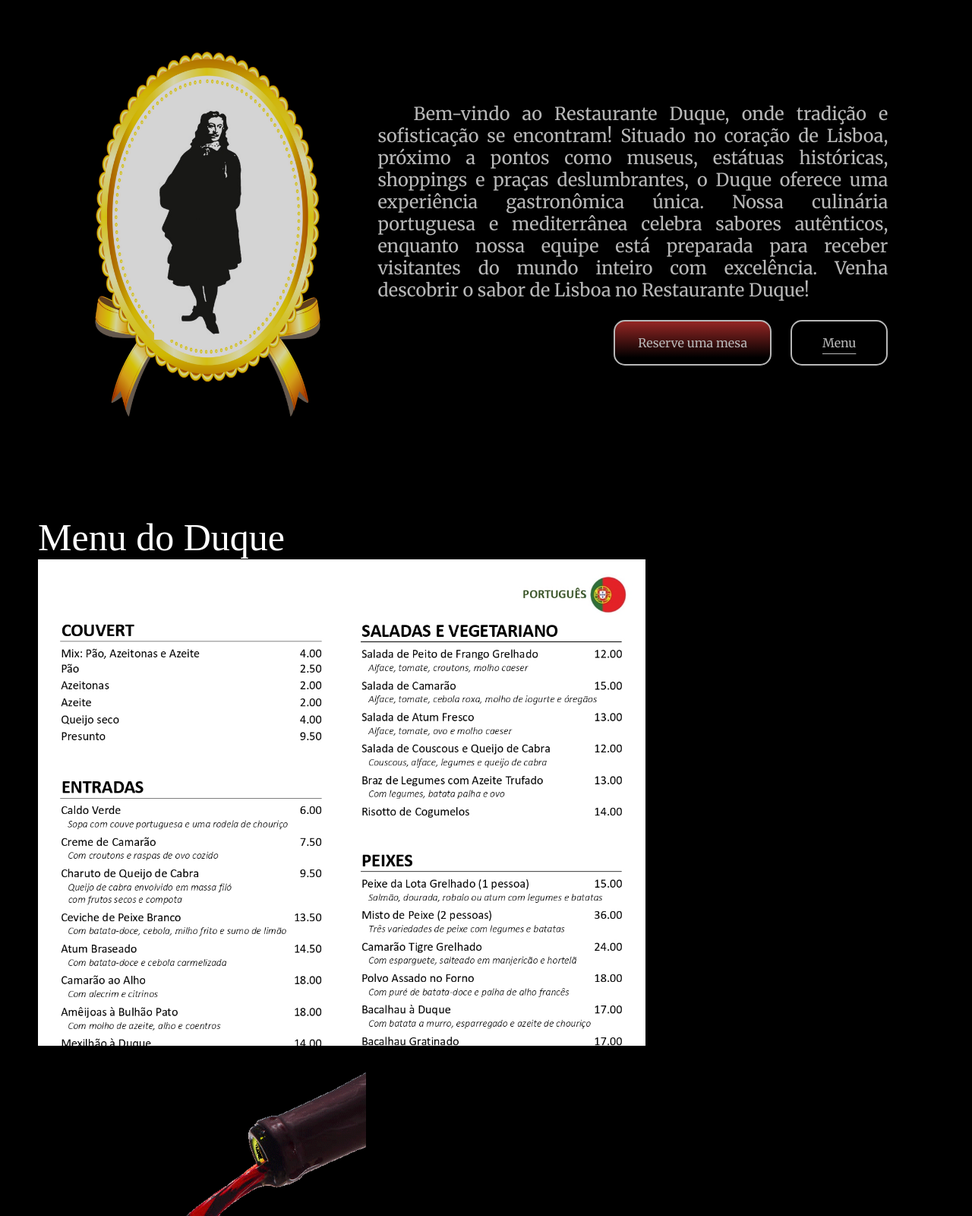
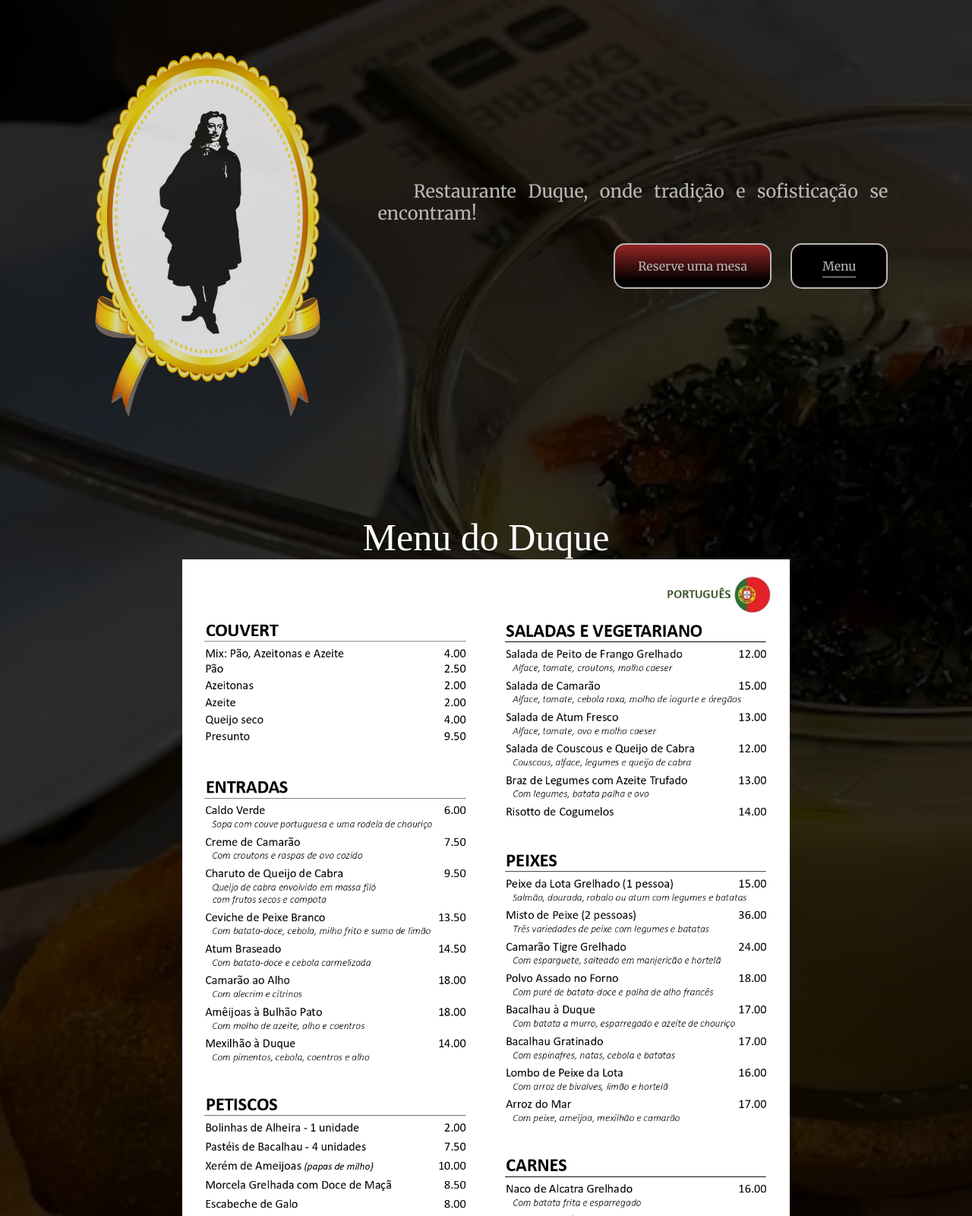
Before and after one commit to Pauloldsouza/restauranteDuqueSite, a plain HTML site: page index.html in a window 1280 px wide. Shown: the part 120-1720 px from the top of the page at 76% size. Drawn offline with nearby package versions, Linux system fonts and the light colour scheme; a web font is replaced by a local one.

Commit message:
melhoria de visual e ajuste para dispositivos variados

```diff
--- a/index.html
+++ b/index.html
@@ -48,15 +48,7 @@
       <section id="restaurante">
         <img id="foto1" src="assets/DuqueMold.png" alt="foto do Duque" />
         <div>
-          <p>
-            Bem-vindo ao Restaurante Duque, onde tradição e sofisticação se
-            encontram! Situado no coração de Lisboa, próximo a pontos como
-            museus, estátuas históricas, shoppings e praças deslumbrantes, o
-            Duque oferece uma experiência gastronômica única. Nossa culinária
-            portuguesa e mediterrânea celebra sabores autênticos, enquanto nossa
-            equipe está preparada para receber visitantes do mundo inteiro com
-            excelência. Venha descobrir o sabor de Lisboa no Restaurante Duque!
-          </p>
+          <p>Restaurante Duque, onde tradição e sofisticação se encontram!</p>
           <nav>
             <a
               id="btn1"
@@ -68,17 +60,16 @@
         </div>
       </section>
       <section id="menu">
-        <div id="scrollPart">
-          <p class="logo">Menu do Duque</p>
-          <div id="cardapio">
-            <img
-              id="menuJpg"
-              src="assets/Menu_(2024-07)_-_02[1]_pages-to-jpg-0001.jpg"
-              alt="Imagem do Menu"
-            />
-          </div>
+        <div class="scroll">
+          <div class="tittle">Menu do Duque</div>
+          <img
+            src="assets/Menu_(2024-07)_-_02[1]_pages-to-jpg-0001.jpg"
+            alt="MenuJpeg"
+          />
         </div>
-        <img id="moldura" src="assets/pngwing.com (1).png" alt="moldura3" />
+        <div class="winePic">
+          <img id="winePic" src="assets/pngwing.com (1).png" alt="moldura3" />
+        </div>
       </section>
       <section id="end">
         <img
@@ -94,7 +85,7 @@
         Venha conhecer a verdadeira culinária Portuguesa e Mediterrânea!
       </div>
 
-      <div id="contact">
+      <adress id="contact">
         <h3>Contacto:</h3>
         <p>
           <span class="material-symbols-outlined"> storefront </span> R. do
@@ -114,7 +105,7 @@
           ><img id="iconEmail" src="assets/iconeEmail.png" alt="" />
           pedro.duquelisboa@gmail.com</a
         >
-      </div>
+      </adress>
     </footer>
     <div id="credits">
       Desenvolvido por
--- a/style.css
+++ b/style.css
@@ -5,19 +5,25 @@
 }
 
 body {
-  background-color: rgb(0, 0, 0);
+  background-image: url("assets/2024-03-24.jpg");
+  background-size: cover;
+  background-position: center;
+  background-repeat: no-repeat;
+  background-color: rgba(0, 0, 0, 0.8);
+  background-blend-mode: darken;
   color: rgb(184, 184, 184);
   font-family: "merriweather";
 }
 
 header {
-  background-image: linear-gradient(to bottom, #942624, black 95%);
+  background-image: linear-gradient(to bottom, #942624, transparent 95%);
   padding: 25px 80px;
   display: flex;
   justify-content: space-between;
 }
 
-.logo {
+.logo,
+.tittle {
   font-size: 50px;
   font-family: "Arizonia";
   font-weight: 400;
@@ -101,28 +107,29 @@ nav {
 #menu {
   display: flex;
   flex-wrap: wrap;
-  justify-content: space-between;
+  justify-content: space-evenly;
+  align-items: center;
   gap: 25px;
   padding: 50px;
-  background-color: black;
 }
 
-#scrollPart {
+.scroll {
+  width: 70%;
+  display: flex;
+  flex-direction: column;
+  justify-content: center;
+  align-items: center;
+  overflow-y: auto;
   width: 100vh;
 }
 
-#cardapio {
-  overflow-y: auto;
-  height: 80vh;
+.scroll img {
   width: 100%;
 }
 
-#menuJpg {
-  width: 100%;
-}
-
-#moldura {
-  height: 80vh;
+#winePic {
+  height: 70vh;
+  margin: 0 auto;
 }
 
 #end {
@@ -137,10 +144,10 @@ nav {
 }
 footer {
   display: flex;
-  justify-content: space-around;
+  justify-content: space-between;
   align-items: center;
   padding: 24px;
-  background-image: linear-gradient(to top, #942624, black 95%);
+  background-image: linear-gradient(to top, #942624, transparent 95%);
   color: white;
 }
 
@@ -148,6 +155,8 @@ footer {
   display: flex;
   flex-direction: column;
   width: 35%;
+  gap: 5px;
+  width: 500px;
 }
 
 footer a {
@@ -176,3 +185,13 @@ footer a {
   color: rgb(184, 184, 184);
   margin: 2px;
 }
+
+@media (max-width: 780px) {
+  #menu {
+    justify-content: center;
+  }
+
+  #scrollPart {
+    justify-content: center;
+  }
+}
```
Also changed, not shown: assets/2024-03-24.jpg (added).
